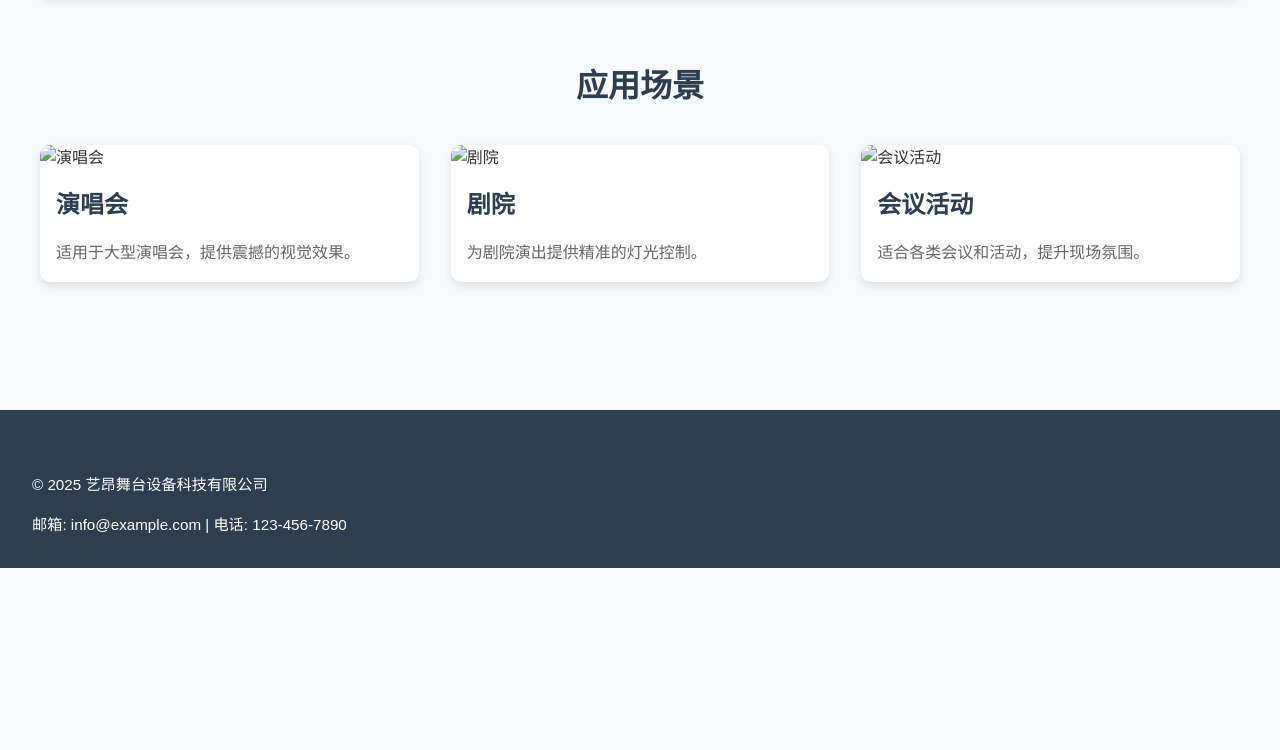
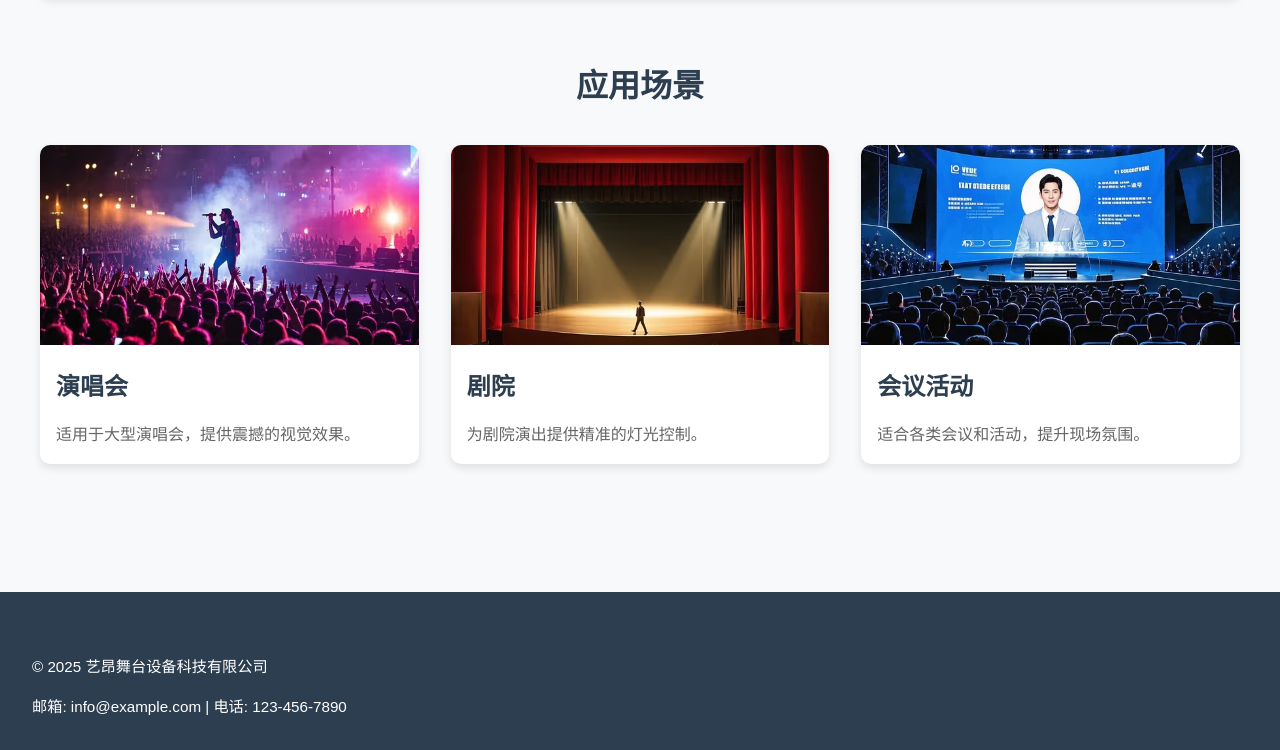
Before and after one commit to zhang-yilong/my-website, a plain HTML site: page 舞台灯光页面.html in a window 1280 px wide. Shown: the part 1177-1927 px from the top of the page. Before the commit the page ends 1745 px from the top, so only its background shows below. Drawn offline with Linux system fonts and the light colour scheme.

Commit message:
Add files via upload

```diff
--- a/舞台灯光页面.html
+++ b/舞台灯光页面.html
@@ -117,17 +117,17 @@
             <h3>应用场景</h3>
             <div class="applications-grid">
                 <div class="application-item">
-                    <img src="images/stage-lighting-1.webp" alt="演唱会">
+                    <img src="images/演唱会.jpg" alt="演唱会">
                     <h4>演唱会</h4>
                     <p>适用于大型演唱会，提供震撼的视觉效果。</p>
                 </div>
                 <div class="application-item">
-                    <img src="images/stage-lighting-2.webp" alt="剧院">
+                    <img src="images/剧院.jpg" alt="剧院">
                     <h4>剧院</h4>
                     <p>为剧院演出提供精准的灯光控制。</p>
                 </div>
                 <div class="application-item">
-                    <img src="images/stage-lighting-3.webp" alt="会议活动">
+                    <img src="images/会议活动.jpg" alt="会议活动">
                     <h4>会议活动</h4>
                     <p>适合各类会议和活动，提升现场氛围。</p>
                 </div>
```
